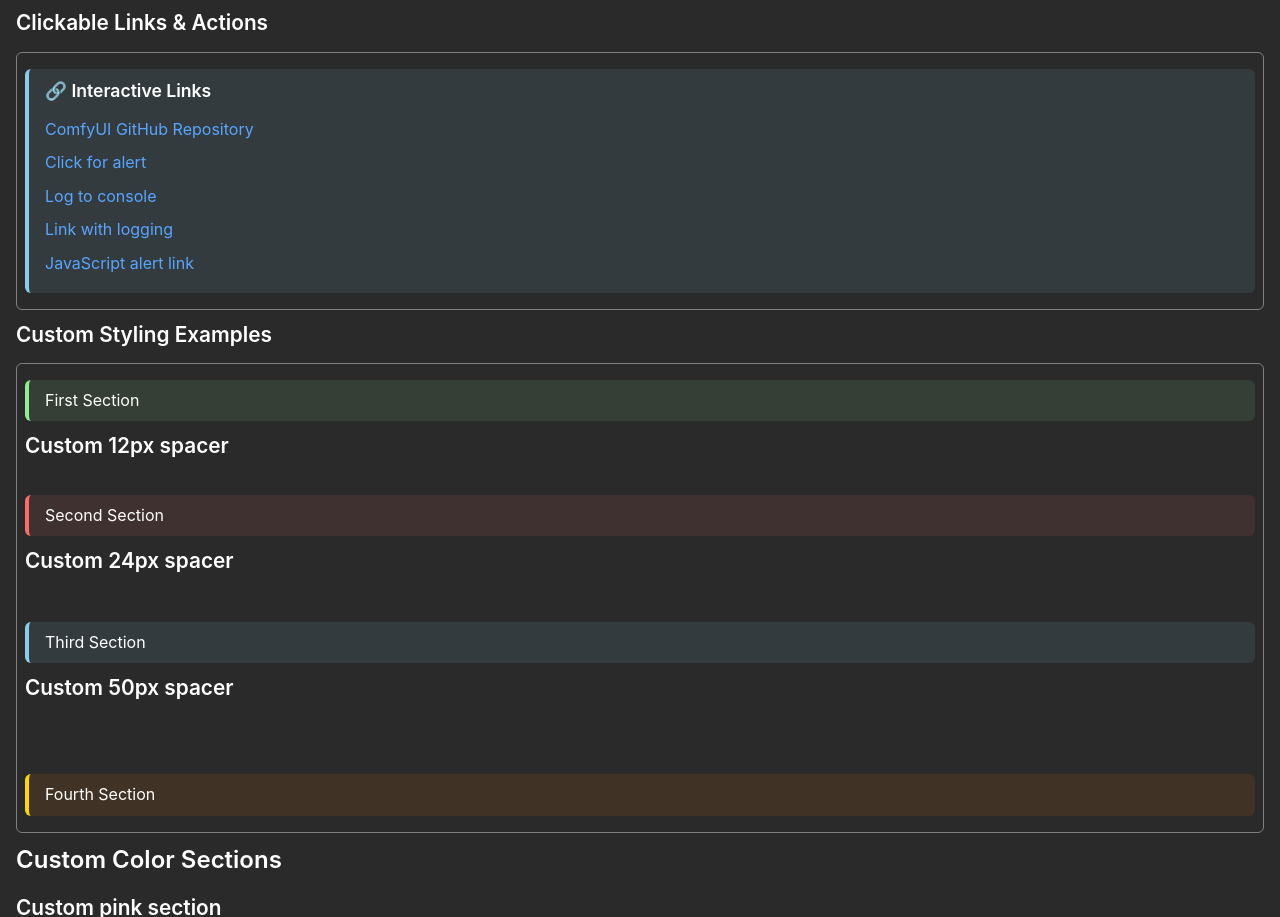
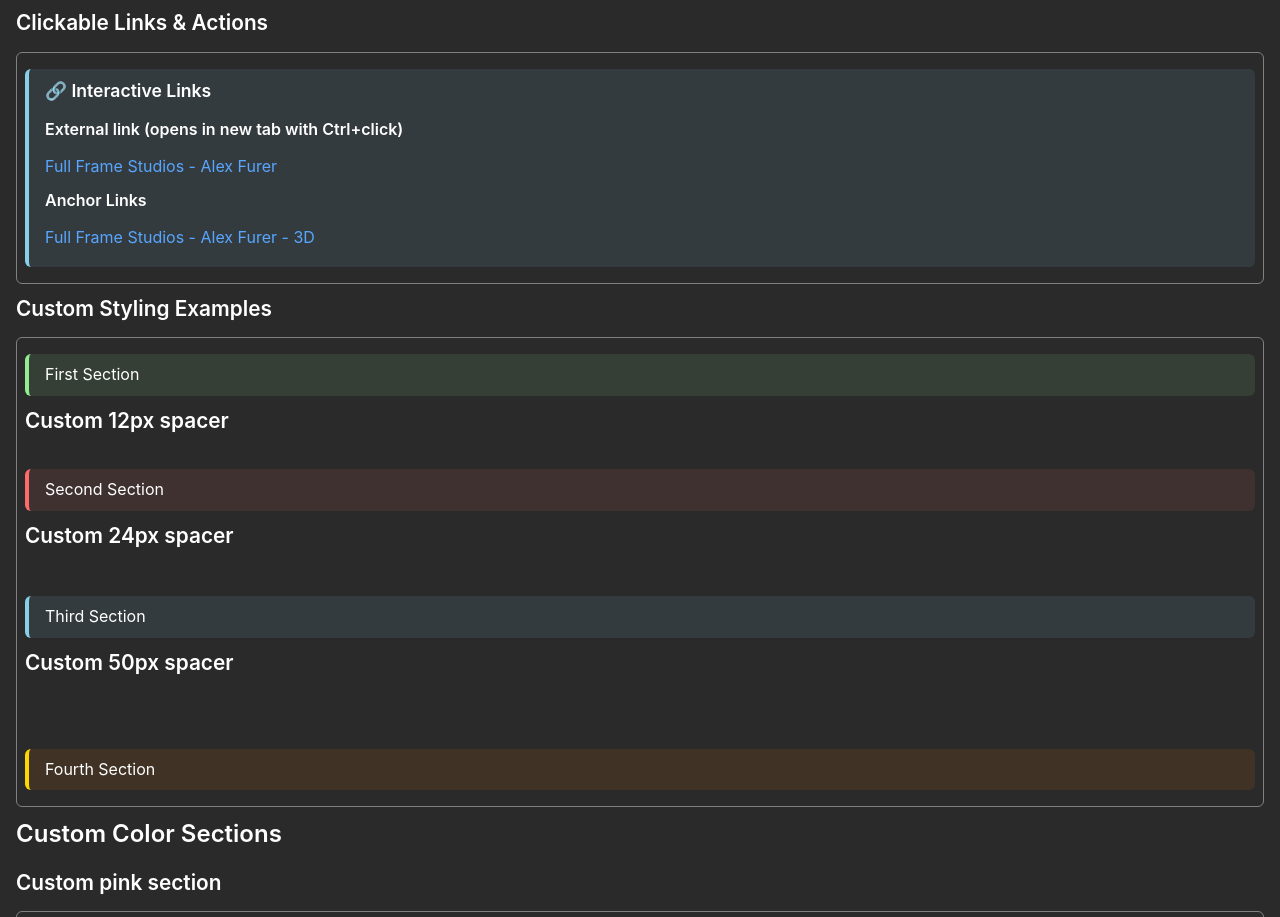
Before and after one commit to alFrame/ComfyUI-AF-Enhanced-HTML-Note, a plain HTML site: page helpers/ComfyUI-AF-Html-Note_Example-HTML/ComfyUI-AF-Enhanced_HTML_Note_AllSyleExamples.html in a window 1280 px wide. Shown: the part 3269-4186 px from the top of the page. Drawn offline with Linux system fonts and the light colour scheme.

Commit message:
Support Files Updated

```diff
--- a/helpers/ComfyUI-AF-Html-Note_Example-HTML/ComfyUI-AF-Enhanced_HTML_Note_AllSyleExamples.html
+++ b/helpers/ComfyUI-AF-Html-Note_Example-HTML/ComfyUI-AF-Enhanced_HTML_Note_AllSyleExamples.html
@@ -184,24 +184,16 @@
 
 <h2>Clickable Links & Actions</h2>
 <div style="border: 1px solid #808080; padding: 8px; border-radius: 6px; margin: 8px 0;">
-    <div class="af-section af-info">
-        <h3>🔗 Interactive Links</h3>
+	<div class="af-section af-info">
+		<h3>🔗 Interactive Links</h3>
 
-        <!-- External link (opens in new tab with Ctrl+click) -->
-        <p><a href="https://github.com/comfyanonymous/ComfyUI">ComfyUI GitHub Repository</a></p>
+		<!-- External links (opens in new tab with Ctrl+click) -->
+		<h4>External link (opens in new tab with Ctrl+click)</h4>
+		<p><a href="https://www.fullframestudios.ch/">Full Frame Studios - Alex Furer</a></p>
 
-        <!-- Alert action (triggers with Ctrl+click) -->
-        <p><a href="#" onclick="alert('Custom action triggered!')">Click for alert</a></p>
-
-        <!-- Console log action -->
-        <p><a href="#" onclick="console.log('Debug message logged')">Log to console</a></p>
-
-        <!-- Multiple actions -->
-        <p><a href="https://example.com" onclick="console.log('Link clicked')">Link with logging</a></p>
-
-        <!-- JavaScript links -->
-        <p><a href="javascript:alert('Hello from JavaScript!')">JavaScript alert link</a></p>
-    </div>
+		<h4>Anchor Links</h4>
+		<p><a href="https://www.fullframestudios.ch/#ThreeDee">Full Frame Studios - Alex Furer - 3D</a></p>
+	</div>
 </div>
 
 <h2>Custom Styling Examples</h2>
```
